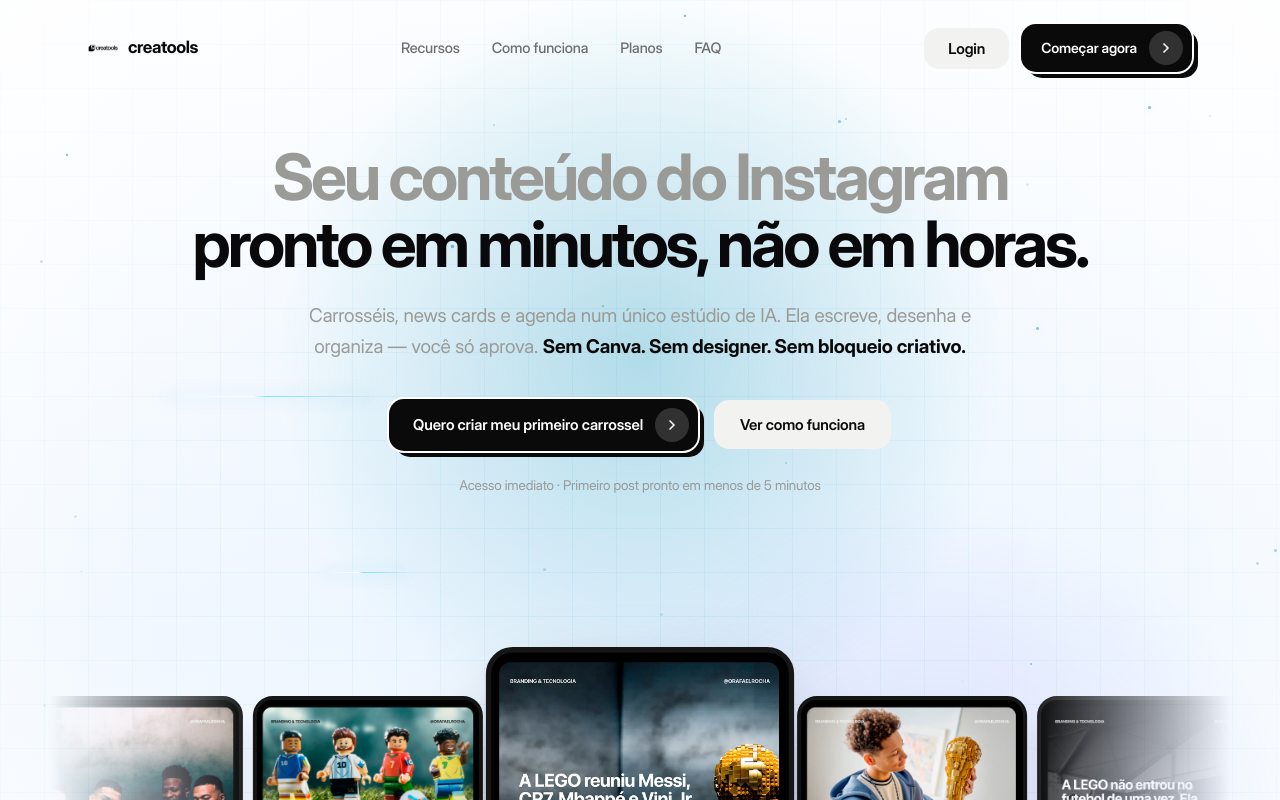
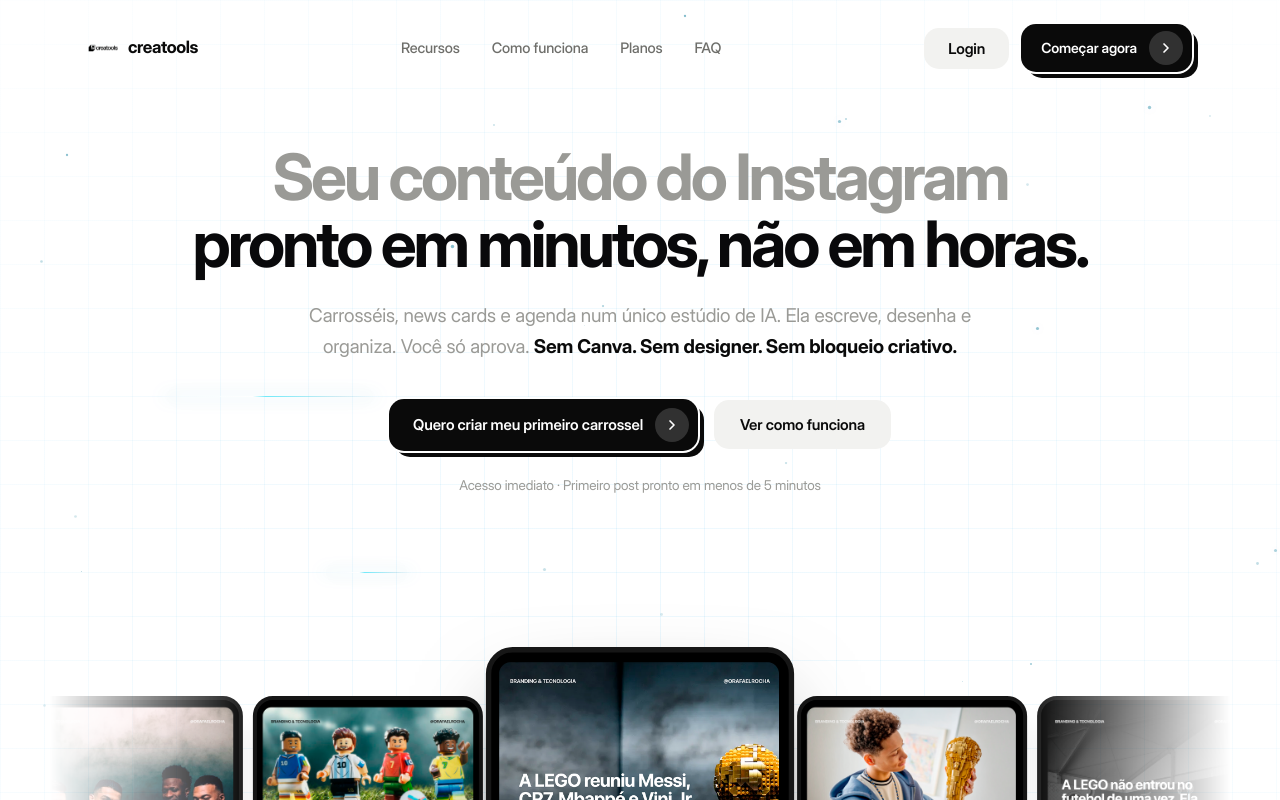
Before and after one commit to rafaelrch/postflow, a Next.js app: page / in a window 1280 px wide. Shown: the top 800 px of the page. Built offline with nearby package versions, Linux system fonts and the light colour scheme; a web font is replaced by a local one.

Commit message:
remocao de travessoes

```diff
--- a/app/(marketing)/page.tsx
+++ b/app/(marketing)/page.tsx
@@ -247,8 +247,9 @@
 function Hero() {
   return (
     <ShootingStarsGrid
-      className="min-h-0 rounded-none border-0 shadow-none"
+      className="min-h-0 rounded-none border-0 shadow-none !bg-none !bg-white"
       contentClassName="block min-h-0 px-0 py-0 sm:px-0 pt-32 md:pt-36 pb-14"
+      glow={false}
     >
       <div className="relative z-10 max-w-5xl mx-auto px-6 text-center">
         <motion.h1
@@ -270,7 +271,7 @@
           className="mt-6 text-[17px] md:text-[19px] leading-relaxed max-w-2xl mx-auto"
           style={{ color: 'var(--lp-gray)' }}
         >
-          Carrosséis, news cards e agenda num único estúdio de IA. Ela escreve, desenha e organiza — você só aprova.{' '}
+          Carrosséis, news cards e agenda num único estúdio de IA. Ela escreve, desenha e organiza. Você só aprova.{' '}
           <b style={{ color: 'var(--lp-black)' }}>Sem Canva. Sem designer. Sem bloqueio criativo.</b>
         </motion.p>
 
@@ -344,7 +345,7 @@
             </p>
             <p>
               Mas tem uma segunda verdade que quase ninguém fala: <b style={{ color: 'var(--lp-black)' }}>frequência vence perfeição</b>. Enquanto você
-              passa 3 horas no Canva polindo um único post, seu concorrente publica o assunto do momento primeiro — e leva o alcance que era seu.
+              passa 3 horas no Canva polindo um único post, seu concorrente publica o assunto do momento primeiro e leva o alcance que era seu.
             </p>
             <p>
               Quem cresce não é quem posta mais bonito. É quem publica rápido, todo dia, com padrão visual. É exatamente isso que o Creatools coloca na
@@ -365,7 +366,7 @@
 const STEPS = [
   {
     title: 'Diga o tema',
-    desc: 'Digite uma frase simples — “5 erros de quem começa a treinar” — e escolha o estilo: editorial, minimalista ou thread do X.',
+    desc: 'Digite uma frase simples, como “5 erros de quem começa a treinar”, e escolha o estilo: editorial, minimalista ou thread do X.',
   },
   {
     title: 'A IA monta tudo',
@@ -535,7 +536,7 @@
     tab: 'Carrossel',
     tag: 'O carro-chefe',
     title: (<>Carrosséis completos <span style={{ color: '#8B8B87' }}>a partir de uma frase</span></>),
-    body: 'Você digita o tema, a IA escreve título, subtítulo e o texto de cada slide — com gancho de abertura e CTA de fechamento. Tudo editável num editor visual, slide por slide.',
+    body: 'Você digita o tema, a IA escreve título, subtítulo e o texto de cada slide, com gancho de abertura e CTA de fechamento. Tudo editável num editor visual, slide por slide.',
     bullets: [
       '3 estilos prontos: Editorial, Minimalista e Thread do X',
       'Gancho, desenvolvimento e CTA escritos pela IA',
@@ -547,7 +548,7 @@
     tab: 'Notícias',
     tag: 'Poste o assunto do momento',
     title: (<>Transforme notícias em posts <span style={{ color: '#8B8B87' }}>antes de todo mundo</span></>),
-    body: 'Notícia quente do seu nicho vira news card pronto pra publicar em segundos. Formato jornalístico que passa autoridade — e pega o alcance de quem publica primeiro.',
+    body: 'Notícia quente do seu nicho vira news card pronto pra publicar em segundos. Formato jornalístico que passa autoridade e pega o alcance de quem publica primeiro.',
     bullets: [
       'Card no formato ideal do feed (1080×1350)',
       'Manchete, resumo e imagem montados pela IA',
@@ -559,7 +560,7 @@
     tab: 'Templates',
     tag: 'Escala com padrão',
     title: (<>Estilos prontos, <span style={{ color: '#8B8B87' }}>identidade sempre igual</span></>),
-    body: 'Escolha entre os estilos do Creatools e 7 combinações profissionais de tipografia. Todo post sai com a mesma cara — consistência visual de quem está crescendo de verdade.',
+    body: 'Escolha entre os estilos do Creatools e 7 combinações profissionais de tipografia. Todo post sai com a mesma cara: consistência visual de quem está crescendo de verdade.',
     bullets: [
       'Editorial, Minimalista e formato thread do X',
       '7 pares de fontes calibrados por designers',
@@ -583,7 +584,7 @@
     tab: 'Paleta de cor',
     tag: 'Branding automático',
     title: (<>As cores da sua marca <span style={{ color: '#8B8B87' }}>em todos os posts</span></>),
-    body: 'Defina a paleta da sua marca uma única vez. Todos os carrosséis gerados já saem com as suas cores — sem retrabalho, sem post fora da identidade.',
+    body: 'Defina a paleta da sua marca uma única vez. Todos os carrosséis gerados já saem com as suas cores, sem retrabalho e sem post fora da identidade.',
     bullets: [
       'Paleta salva no seu perfil',
       'Aplicada automaticamente em cada geração',
@@ -594,7 +595,7 @@
   {
     tab: 'Imagens com IA',
     tag: 'Sem banco de imagem genérico',
-    title: (<>Imagens geradas por IA — <span style={{ color: '#8B8B87' }}>sob medida pro seu slide</span></>),
+    title: (<>Imagens geradas por IA <span style={{ color: '#8B8B87' }}>sob medida pro seu slide</span></>),
     body: 'Gere imagens exclusivas pros seus slides com o gpt-image-2, o modelo de imagem mais recente da OpenAI. Cada imagem custa 5 créditos do seu plano.',
     bullets: [
       'Motor de imagem OpenAI gpt-image-2',
@@ -740,7 +741,7 @@
             Veja o tipo de post que você vai criar <span style={{ color: 'var(--lp-gray)' }}>com o Creatools</span>
           </h2>
           <p className="mt-4 text-[16px]" style={{ color: 'var(--lp-gray)' }}>
-            Carrosséis e news cards gerados dentro da plataforma — sem Canva, sem Photoshop, sem designer.
+            Carrosséis e news cards gerados dentro da plataforma. Sem Canva, sem Photoshop, sem designer.
           </p>
         </FadeUp>
 
@@ -876,7 +877,7 @@
   'Carrosséis completos com IA (texto + layout + design)',
   '3 estilos: Editorial, Minimalista e Thread do X',
   'News cards: notícia vira post em segundos',
-  'Imagens com IA (OpenAI gpt-image-2) — 5 créditos cada',
+  'Imagens com IA (OpenAI gpt-image-2): 5 créditos cada',
   'Editor visual slide a slide',
   'Agenda de conteúdo',
   'Export Full HD (PNG e ZIP)',
@@ -968,7 +969,7 @@
                 <span className="ml-2 text-[14px]" style={{ color: 'rgba(255,255,255,0.5)' }}>/ano</span>
               </div>
               <p className="mt-2 text-[13.5px] leading-relaxed" style={{ color: 'rgba(255,255,255,0.6)' }}>
-                Equivale a ~R$41,58/mês — economize ~30%.
+                Equivale a ~R$41,58/mês. Economize ~30%.
                 <br />O plano mais escolhido.
               </p>
               <div className="mt-6 -mx-8 px-8 py-3" style={{ background: 'rgba(255,255,255,0.08)' }}>
@@ -997,7 +998,7 @@
 
         <FadeUp delay={0.15}>
           <p className="mt-12 text-center text-[13.5px]" style={{ color: 'var(--lp-gray)' }}>
-            Precisa de ajuda? Fale com nosso suporte — respondemos rápido.
+            Precisa de ajuda? Fale com nosso suporte. Respondemos rápido.
           </p>
         </FadeUp>
       </div>
@@ -1010,7 +1011,7 @@
 const FAQS = [
   {
     q: 'Preciso saber design?',
-    a: 'Não. A IA escreve o texto, escolhe o layout e aplica as cores da sua marca. Você só digita o tema — e, se quiser, ajusta qualquer detalhe no editor visual antes de exportar.',
+    a: 'Não. A IA escreve o texto, escolhe o layout e aplica as cores da sua marca. Você só digita o tema e, se quiser, ajusta qualquer detalhe no editor visual antes de exportar.',
   },
   {
     q: 'Como funcionam os créditos?',
@@ -1022,19 +1023,19 @@
   },
   {
     q: 'Funciona para qualquer nicho?',
-    a: 'Sim. Marketing, fitness, nutrição, finanças, moda, educação, coaching — você define o tema e o tom, e a IA adapta o conteúdo ao seu nicho.',
+    a: 'Sim. Marketing, fitness, nutrição, finanças, moda, educação, coaching: você define o tema e o tom, e a IA adapta o conteúdo ao seu nicho.',
   },
   {
     q: 'O Creatools publica automaticamente no Instagram?',
-    a: 'O Creatools cria, organiza e agenda seus posts no calendário. A publicação você faz direto no Instagram com o arquivo exportado em Full HD — sem conectar sua conta a ferramentas de terceiros, sem risco pro seu perfil.',
+    a: 'O Creatools cria, organiza e agenda seus posts no calendário. A publicação você faz direto no Instagram com o arquivo exportado em Full HD, sem conectar sua conta a ferramentas de terceiros e sem risco pro seu perfil.',
   },
   {
     q: 'Como funciona a geração de imagens com IA?',
-    a: 'Cada imagem é gerada sob medida pro seu slide com o gpt-image-2 da OpenAI e custa 5 créditos do seu plano — o mesmo saldo que carrossel e news card usam.',
+    a: 'Cada imagem é gerada sob medida pro seu slide com o gpt-image-2 da OpenAI e custa 5 créditos do seu plano, o mesmo saldo que carrossel e news card usam.',
   },
   {
     q: 'Preciso de ajuda com minha assinatura, como faço?',
-    a: 'Você gerencia tudo pelo portal de assinatura dentro da plataforma — trocar de plano, atualizar cartão ou cancelar. E nosso suporte responde rápido pra qualquer dúvida.',
+    a: 'Você gerencia tudo pelo portal de assinatura dentro da plataforma: trocar de plano, atualizar cartão ou cancelar. E nosso suporte responde rápido pra qualquer dúvida.',
   },
   {
     q: 'Posso cancelar quando quiser?',
--- a/components/ui/shooting-stars-grid.tsx
+++ b/components/ui/shooting-stars-grid.tsx
@@ -55,14 +55,22 @@
   return value - Math.floor(value);
 }
 
+// Values that land in the DOM (style attrs) must round-trip identically through
+// SSR and client render: the server serializes numbers at ~6 significant digits
+// while the client keeps full float precision, so raw seeded() output causes
+// hydration mismatches. Keeping ≤3 decimals makes both sides format the same.
+function round3(value: number) {
+  return Math.round(value * 1000) / 1000;
+}
+
 function createStaticStars(count: number): StaticStar[] {
   return Array.from({ length: count }, (_, index) => ({
-    x: seeded(index, 1) * 100,
-    y: seeded(index, 2) * 100,
-    size: 1 + seeded(index, 3) * 2.4,
-    opacity: 0.16 + seeded(index, 4) * 0.44,
-    delay: seeded(index, 5) * 4,
-    duration: 2.4 + seeded(index, 6) * 3.2,
+    x: round3(seeded(index, 1) * 100),
+    y: round3(seeded(index, 2) * 100),
+    size: round3(1 + seeded(index, 3) * 2.4),
+    opacity: round3(0.16 + seeded(index, 4) * 0.44),
+    delay: round3(seeded(index, 5) * 4),
+    duration: round3(2.4 + seeded(index, 6) * 3.2),
   }));
 }
 
@@ -80,10 +88,10 @@
       line: lanes[index % lanes.length],
       start: direction === 1 ? "-18%" : "112%",
       end: direction === 1 ? "112%" : "-18%",
-      length: 86 + seeded(index, 15) * 132,
-      delay: seeded(index, 16) * 7 + index * 0.65,
-      duration: 1.65 + seeded(index, 17) * 1.6,
-      repeatDelay: 4.8 + seeded(index, 18) * 6.2,
+      length: round3(86 + seeded(index, 15) * 132),
+      delay: round3(seeded(index, 16) * 7 + index * 0.65),
+      duration: round3(1.65 + seeded(index, 17) * 1.6),
+      repeatDelay: round3(4.8 + seeded(index, 18) * 6.2),
       direction,
     };
   });
```
